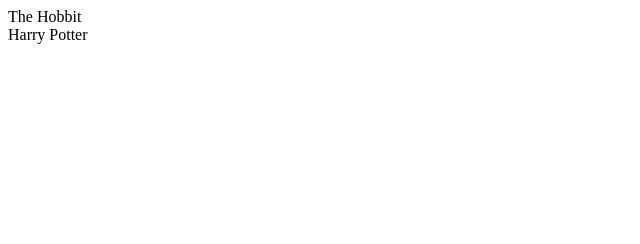
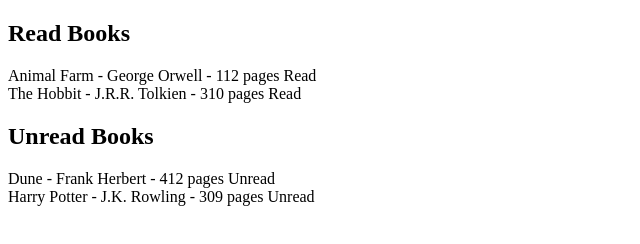
Before and after one commit to babyblue102410-byte/odin-library, a plain HTML site: page index.html in a window 1280 px wide. Shown: the whole page, without its empty margins (0-640 px from the left). Drawn offline with Linux system fonts and the light colour scheme.

Commit message:
Add sorted read and unread library display

```diff
--- a/index.html
+++ b/index.html
@@ -8,6 +8,16 @@
     <script src="script.js" defer></script>
 </head>
 <body>
-    <div id="library"></div>
+    <div id="library">
+        <div id="read-books">
+            <h2>Read Books</h2>
+            <div id="read-list"></div>
+        </div>
+
+        <div id="unread-books">
+            <h2>Unread Books</h2>
+            <div id="unread-list"></div>
+        </div>
+    </div>
 </body>
 </html>
--- a/script.js
+++ b/script.js
@@ -1,4 +1,4 @@
-function Book(title, author, pages, read, id) {
+function Book(title, author, pages, read) {
     this.title = title;
     this.author = author;
     this.pages = pages;
@@ -13,15 +13,33 @@ function addBookToLibrary(title, author, pages, read) {
     myLibrary.push(newBook);
 }
 
-const libraryContainer = document.querySelector("#library");
+const readList = document.querySelector("#read-list");
+const unreadList = document.querySelector("#unread-list");
 
+//Test books
 addBookToLibrary("The Hobbit", "J.R.R. Tolkien", 310, true);
 addBookToLibrary("Harry Potter", "J.K. Rowling", 309, false);
+addBookToLibrary("Animal Farm", "George Orwell", 112, true);
+addBookToLibrary("Dune", "Frank Herbert", 412, false);
 
-for (const book of myLibrary) {
-    const bookCard = document.createElement("div");
-    bookCard.textContent = book.title;
-    libraryContainer.appendChild(bookCard);
+function displayBooks() {
+    readList.replaceChildren();
+    unreadList.replaceChildren();
+    myLibrary.sort((a, b) => {
+    return a.title.localeCompare(b.title);
+    });
+
+    for (const book of myLibrary) {
+        const bookCard = document.createElement("div");
+
+        bookCard.textContent = `${book.title} - ${book.author} - ${book.pages} pages ${book.read ? "Read" : "Unread"}`;
+
+        if (book.read === true) {
+            readList.appendChild(bookCard);
+        } else {
+            unreadList.appendChild(bookCard);
+        }
+    }
 }
 
-console.log(myLibrary);
+displayBooks();
```
